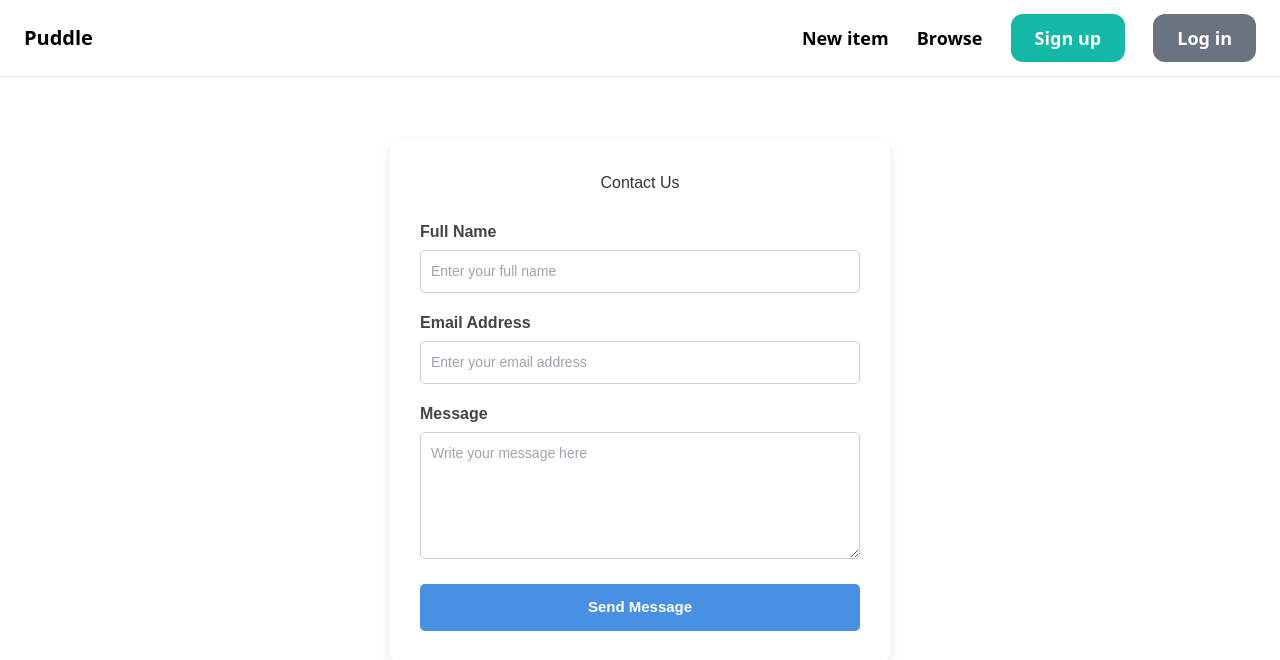
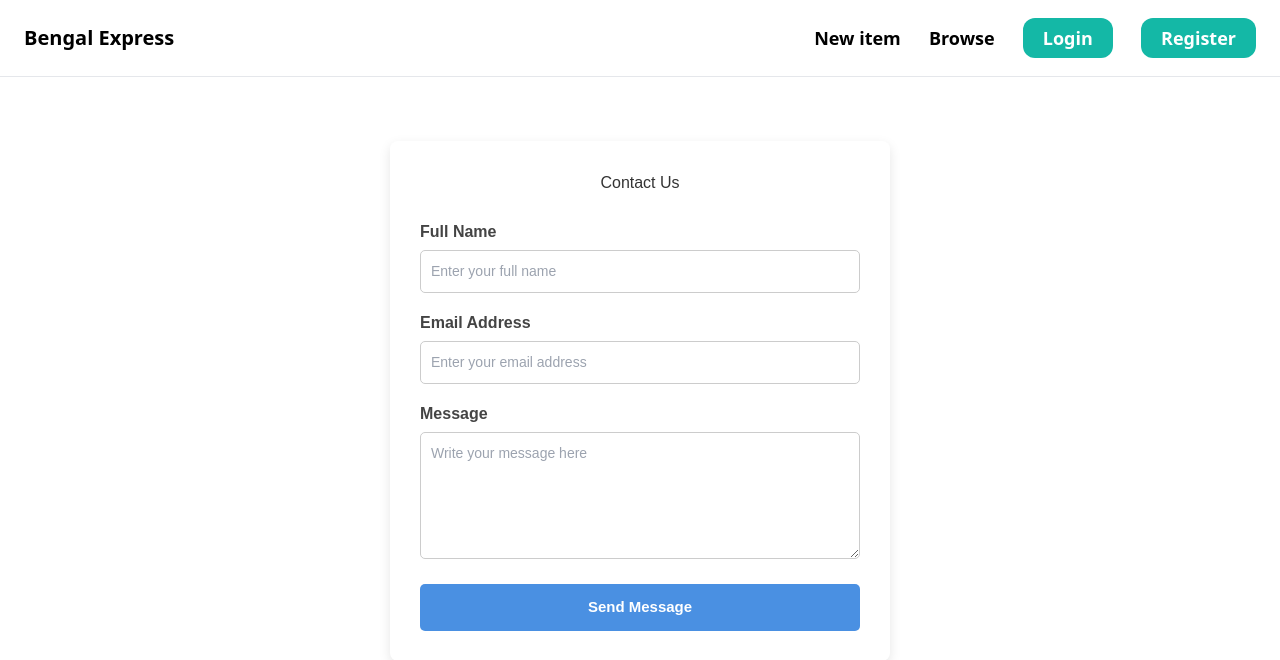
Before and after one commit to tshihab07/Online-Shopping, a Django app: page /contact/ in a window 1280 px wide. Shown: the top 660 px of the page. Run offline with Django 5.2, Linux system fonts and the light colour scheme; some libraries are stand-ins or nearby versions.

Commit message:
chore: load static CSS and clean up base layout

```diff
--- a/templates/base.html
+++ b/templates/base.html
@@ -5,26 +5,25 @@
         <meta charset="utf-8">
         <meta name="viewport" content="width=device-width, initial-scale=1.0">
 
+        <title>{% block title %}{% endblock %} | Bengal Express</title>
         <script src="https://cdn.tailwindcss.com"></script>
+        <link href="https://fonts.googleapis.com/css2?family=Roboto:wght@300;400;500;700&display=swap" rel="stylesheet">
 
-        <title>{% block title %}{% endblock %} | Bengal Express</title>
+        <!-- custom style -->
+        <link rel="stylesheet" href="/static/style.css">
+
     </head>
 
     <body>
         <nav class="py-6 px-6 flex justify-between items-center border-b border-gray-200">
-            <a href="/" class="text-xl font-semibold">Puddle</a>
+            <a href="/" class="text-xl font-semibold">Bengal Express</a>
 
             <div class="space-x-6">
-                <a href="{% url 'item:new' %}" class="text-lg font-semibold hover:text-gray-500">New item</a>
-                <a href="{% url 'item:items' %}" class="text-lg font-semibold hover:text-gray-500">Browse</a>
+                <a href="#" class="text-lg font-semibold hover:text-gray-500">New item</a>
+                <a href="#" class="text-lg font-semibold hover:text-gray-500">Browse</a>
+                <a href="{% url 'login' %}" class="px-5 py-2 text-lg font-semibold bg-teal-500 text-white hover:bg-teal-300 rounded-xl">Login</a>
+                <a href="#" class="px-5 py-2 text-lg font-semibold bg-teal-500 text-white hover:bg-blue-300 rounded-xl">Register</a>
 
-                {% if request.user.is_authenticated %}
-                    <a href="{% url 'conversation:inbox' %}" class="px-6 py-3 text-lg font-semibold bg-teal-500 text-white rounded-xl hover:bg-teal-700">Inbox</a>
-                    <a href="{% url 'dashboard:index' %}" class="px-6 py-3 text-lg font-semibold bg-gray-500 text-white rounded-xl hover:bg-gray-700">Dashboard</a>
-                {% else %}
-                    <a href="{% url 'core:signup' %}" class="px-6 py-3 text-lg font-semibold bg-teal-500 text-white rounded-xl hover:bg-teal-700">Sign up</a>
-                    <a href="{% url 'core:login' %}" class="px-6 py-3 text-lg font-semibold bg-gray-500 text-white rounded-xl hover:bg-gray-700">Log in</a>
-                {% endif %}
             </div>
         </nav>
 
@@ -45,7 +44,7 @@
 
                 <ul class="space-y-2">
                     <li><a href="#" class="text-lg text-teal-500 hover:text-teal-700">About</a></li>
-                    <li><a href="{% url 'core:contact' %}" class="text-lg text-teal-500 hover:text-teal-700">Contact</a></li>
+                    <li><a href="{% url 'contact' %}" class="text-lg text-teal-500 hover:text-teal-700">Contact</a></li>
                     <li><a href="#" class="text-lg text-teal-500 hover:text-teal-700">Privacy policy</a></li>
                     <li><a href="#" class="text-lg text-teal-500 hover:text-teal-700">Term of use</a></li>
                 </ul>
```
